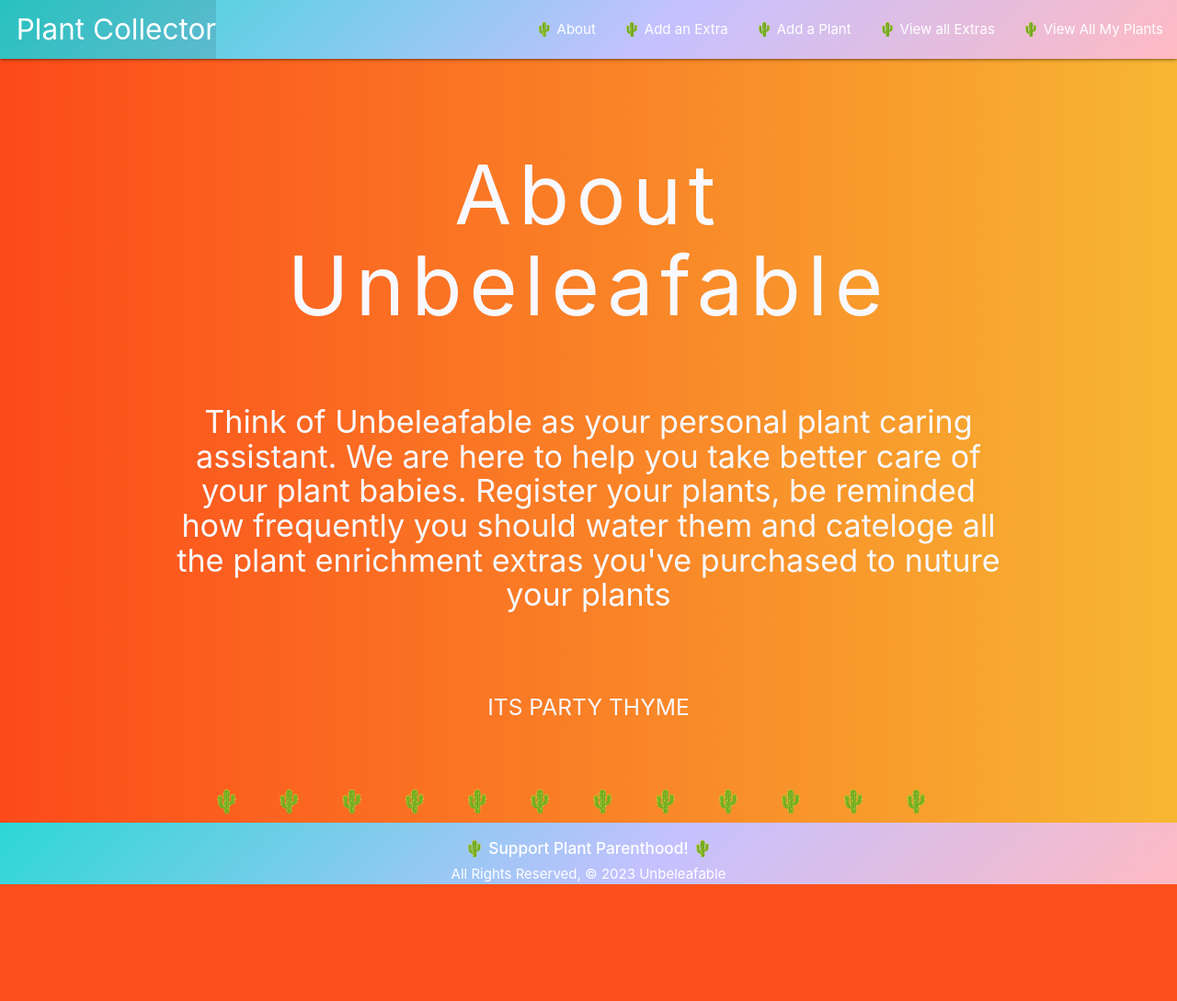
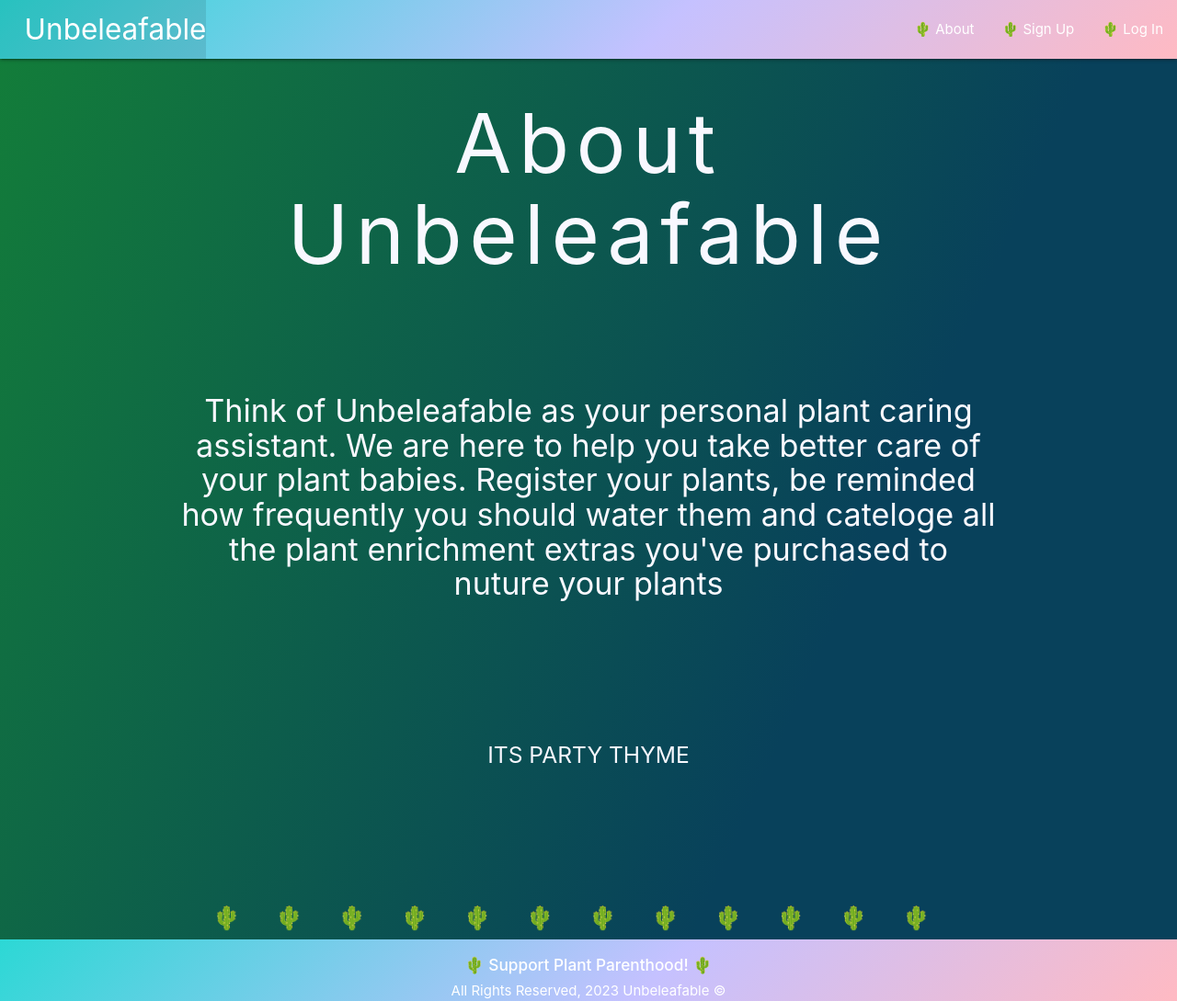
Before and after one commit to napogonowski/plant-collector, a Django app: page /about/ in a window 1280 px wide. Shown: the whole page at 92% size. Before the commit the page ends 962 px from the top, so only its background shows below. Run offline with Django 4.2, Linux system fonts and the light colour scheme.

Commit message:
signup/in/out, auth added, styling updated

```diff
--- a/main_app/models.py
+++ b/main_app/models.py
@@ -1,5 +1,6 @@
 from django.db import models
 from django.urls import reverse
+from django.contrib.auth.models import User
 from datetime import date, timedelta
 
 FEEDS = (
@@ -42,6 +43,7 @@ class Plant(models.Model):
     )
     height = models.IntegerField('Height (cm)')
     extras = models.ManyToManyField(Extra)
+    user = models.ForeignKey(User, on_delete=models.CASCADE)
 
     def __str__(self):
         return f'{self.givenName} ({self.id})'
--- a/main_app/static/css/style.css
+++ b/main_app/static/css/style.css
@@ -2,14 +2,17 @@ body {
     display: flex;
     min-height: 100vh;
     flex-direction: column;
-    background: linear-gradient(to right, rgb(252, 74, 26), rgb(247, 183, 51));
+    /* background: linear-gradient(to right, rgb(252, 74, 26), rgb(247, 183, 51)); */
+    /* background: linear-gradient(112.1deg, rgb(32, 38, 57) 11.4%, rgb(63, 76, 119) 70.2%); */
+    /* background: linear-gradient(to top, #c79081 0%, #dfa579 100%); */
+    background: linear-gradient(114.3deg, rgb(19, 126, 57) 0.2%, rgb(8, 65, 91) 68.5%);
 }
-h1, label, nav, input, .about-content {
+h1, label, nav, input, .about-content, h4, li, .helptext, .card-title, p, th, td, h3{
     color: #f8f8ff;
 }
 h1{
     font-size: 6rem;
-    padding: 3.7rem;
+    padding: 3 rem;
     letter-spacing: 0.5rem;
 }
 .title{
@@ -21,30 +24,39 @@ h1{
 .about-content{
     text-align: center;
 }
+.mission{
+    padding: 4px;
+    margin-top: 8rem;
+}
 .party-thyme{
-    margin-top: 6rem;
+    margin-top: 10rem;
 }
 .catus{
     letter-spacing: 2.5rem;
-    margin-top: 5rem;
+    margin-top: 10rem;
 }
 a{
-    color: black;
+    color: white ;
 }
 
 label{
     font-size: 2rem;
-    text-decoration-line: underline;
-    text-decoration-thickness: 3px;
+    font-weight: bold;
+    padding: 3px;
+    /* text-decoration-line: underline; */
+    /* text-decoration-thickness: 1px; */
     margin-bottom: 1rem;
+
 }
 input[type="submit"] {
-    font-size: 2.5rem;
+    font-size: 2.3 rem;
     /* margin-top: 1rem; */
 }
 
 input[type="text"], textarea, input[type='number']{
     background: rgba(123, 115, 115, 0.2) !important;
+    /* border: 1px solid  rgba(255, 255, 255, 0.2); !important
+    margin-top: 2rem; !important; */
 
 }
 
--- a/main_app/templates/about.html
+++ b/main_app/templates/about.html
@@ -4,7 +4,7 @@
 <div class="about-content">
     <h1>About Unbeleafable</h1>
         <div>
-            <h4>Think of Unbeleafable as your personal plant caring assistant.  We are here to help you take better care of your plant babies. Register your plants, be reminded how frequently you should water them and cateloge all the plant enrichment extras you've purchased to nuture your plants </h4>
+            <h4 class="mission">Think of Unbeleafable as your personal plant caring assistant.  We are here to help you take better care of your plant babies. Register your plants, be reminded how frequently you should water them and cateloge all the plant enrichment extras you've purchased to nuture your plants </h4>
         </div>
         <div>
             <h5 class="party-thyme">ITS PARTY THYME</h5>
--- a/main_app/templates/base.html
+++ b/main_app/templates/base.html
@@ -15,14 +15,20 @@
         <nav>
         <div class="nav-wrapper">
             <ul>
-                <li><a href="{% url 'home' %}" class="left brand-logo">&nbsp;&nbsp;Plant Collector</a></li>
+                <li><a href="{% url 'home' %}" class="left brand-logo">&nbsp;&nbsp; Unbeleafable</a></li>
             </ul>
             <ul class="right">
                 <li class="nav-el"><a href="{% url 'about' %}">🌵 About</a></li>
-                <li class="nav-el"><a href="{% url 'extras_create' %}">🌵 Add an Extra</a></li>
-                <li class="nav-el"><a href="{% url 'plants_create' %}">🌵 Add a Plant</a></li>
-                <li class="nav-el"><a href="{% url 'extras_index' %}">🌵 View all Extras</a></li>
-                <li class="nav-el"><a href="{% url 'index' %}">🌵 View All My Plants</a></li>
+                {% if user.is_authenticated %}
+                    <li class="nav-el"><a href="{% url 'extras_create' %}">🌵 Add an Extra</a></li>
+                    <li class="nav-el"><a href="{% url 'plants_create' %}">🌵 Add a Plant</a></li>
+                    <li class="nav-el"><a href="{% url 'extras_index' %}">🌵 View all Extras</a></li>
+                    <li class="nav-el"><a href="{% url 'index' %}">🌵 View All My Plants</a></li>
+                    <li class="nav-el"><a href="{% url 'logout' %}">🌵 Log Out</a></li>
+                {% else %}
+                    <li class="nav-el"><a href="{% url 'signup' %}">🌵 Sign Up</a></li>
+                    <li class="nav-el"><a href="{% url 'login' %}">🌵 Log In</a></li>
+                {% endif %}
             </ul>
         </div>
         </nav>
@@ -34,7 +40,7 @@
     <footer class="page-footer">
         <div class="container">
             <div><h6><strong>🌵 Support Plant Parenthood! 🌵</strong></h6></div>
-            <div>All Rights Reserved, &copy; 2023 Unbeleafable</div>
+            <div>All Rights Reserved,  2023 Unbeleafable &copy</div>
         </div>
     </footer>
 </body>
--- a/main_app/templates/main_app/extra_list.html
+++ b/main_app/templates/main_app/extra_list.html
@@ -8,7 +8,7 @@
         <div class="card">
             <div class="card-content">
                 <span class="card-title">{{ extra.name }}</span>
-                <p>Color: {{ extra.description }}</p>
+                <p><strong>Description:</strong> {{ extra.description }}</p>
             </div>
         </div>
     </a>
--- a/main_app/templates/plants/detail.html
+++ b/main_app/templates/plants/detail.html
@@ -6,7 +6,7 @@
     <div class="col s6">
         <div class="card">
             <div class="card-content black-text">
-                <span class="card-title">{{ plant.givenName }}</span><hr>
+                <span class="card-title">{{ plant.givenName }}</span><hr class="line">
                 <p><strong>Plant Type:</strong> {{ plant.plantName }} </p>
                 <p><strong>Description:</strong> {{ plant.description|linebreaks }}</p>
                 <p><strong>Current Pot Size:</strong> {{ plant.potSize }} </p>
@@ -33,7 +33,7 @@
         {% endif %}
         <table class="striped ">
             <thead>
-            <tr><th>Date</th><th>Feed Type:</th></tr>
+            <tr><th>Date:</th><th>Feed Type:</th></tr>
             </thead>
             <tbody>
             {% for feeding in plant.feeding_set.all %}
@@ -47,7 +47,7 @@
     </div>
     <!-- New Markup Above -->
 </div>
-<hr>
+<hr class="page-break">
 <div class="row">
     <div class="col s6">
         <h3><span class="white-text">{{ plant.givenName }}'s</span> Extras</h3>
--- a/main_app/templates/plants/index.html
+++ b/main_app/templates/plants/index.html
@@ -4,7 +4,7 @@
 <h1 class="white-text"  >Plant List</h1>
 
 {% for plant in plants %}
-    <div class="card green darken-4">
+    <div class="card">
         <a href="{% url 'detail' plant.id %}">
             <div class="card-content text-white">
                 <span class="card-title">{{ plant.givenName }}</span><br>
--- a/main_app/urls.py
+++ b/main_app/urls.py
@@ -17,4 +17,5 @@ urlpatterns = [
     path('extras/create/', views.ExtraCreate.as_view(), name='extras_create'),
     path('extras/<int:pk>/update/', views.ExtraUpdate.as_view(), name='extras_update'),
     path('extras/<int:pk>/delete/', views.ExtraDelete.as_view(), name='extras_delete'),
+    path('accounts/signup/', views.signup, name='signup')
 ]
--- a/main_app/views.py
+++ b/main_app/views.py
@@ -1,6 +1,10 @@
 from django.shortcuts import render, redirect
 from django.views.generic.edit import CreateView, UpdateView, DeleteView
 from django.views.generic import ListView, DetailView
+from django.contrib.auth import login
+from django.contrib.auth.forms import UserCreationForm
+from django.contrib.auth.decorators import login_required
+from django.contrib.auth.mixins import LoginRequiredMixin
 from .models import Plant, Extra
 from .forms import FeedingForm
 
@@ -14,13 +18,15 @@ def about(request):
     return render(request, 'about.html')
 
 
+@login_required
 def plants_index(request):
-    plants = Plant.objects.all()
+    plants = Plant.objects.filter(user=request.user)
     return render(request, 'plants/index.html', {
         'plants': plants
     })
 
 
+@login_required
 def plants_detail(request, plant_id):
     plant = Plant.objects.get(id=plant_id)
     # create list of extras id the plant does have
@@ -34,21 +40,26 @@ def plants_detail(request, plant_id):
     })
 
 
-class PlantCreate(CreateView):
+class PlantCreate(LoginRequiredMixin, CreateView):
     model = Plant
     fields = ['givenName', 'plantName', 'description', 'potSize', 'height']
 
+    def form_valid(self, form):
+        form.instance.user = self.request.user
+        return super().form_valid(form)
 
-class PlantUpdate(UpdateView):
+
+class PlantUpdate(LoginRequiredMixin, UpdateView):
     model = Plant
     fields = '__all__'
 
 
-class PlantDelete(DeleteView):
+class PlantDelete(LoginRequiredMixin, DeleteView):
     model = Plant
     success_url = '/plants'
 
 
+@login_required
 def add_feeding(request, plant_id):
     print("Roads ?")
     form = FeedingForm(request.POST)
@@ -61,38 +72,54 @@ def add_feeding(request, plant_id):
     print(form.errors)
     return redirect('detail', plant_id=plant_id)
 
-# request post . date
-# get exisiting string, spit on dash - reverse - put it back together
 
-
-class ExtraList(ListView):
+class ExtraList(LoginRequiredMixin, ListView):
     model = Extra
 
 
-class ExtraDetail(DetailView):
+class ExtraDetail(LoginRequiredMixin, DetailView):
     model = Extra
 
 
-class ExtraCreate(CreateView):
+class ExtraCreate(LoginRequiredMixin, CreateView):
     model = Extra
     fields = '__all__'
 
 
-class ExtraUpdate(UpdateView):
+class ExtraUpdate(LoginRequiredMixin, UpdateView):
     model = Extra
     fields = ['name', 'description']
 
 
-class ExtraDelete(DeleteView):
+class ExtraDelete(LoginRequiredMixin, DeleteView):
     model = Extra
     success_url = '/extras'
 
 
+@login_required
 def assoc_extra(request, plant_id, extra_id):
     Plant.objects.get(id=plant_id).extras.add(extra_id)
     return redirect('detail', plant_id=plant_id)
 
 
+@login_required
 def disassoc_extra(request, plant_id, extra_id):
     Plant.objects.get(id=plant_id).extras.remove(extra_id)
     return redirect('detail', plant_id=plant_id)
+
+
+def signup(request):
+    error_message = ''
+    form = UserCreationForm(request.POST)
+    if request.method == "POST":
+        if form.is_valid():
+            user = form.save()
+            login(request, user)
+            return redirect('index')
+        else:
+            error_message = 'Invalid sign up - please try again'
+    context = {
+        'form': form,
+        'error_message': error_message
+    }
+    return render(request, 'registration/signup.html', context)
--- a/plantcollector/settings.py
+++ b/plantcollector/settings.py
@@ -118,6 +118,9 @@ USE_TZ = True
 
 STATIC_URL = 'static/'
 
+LOGIN_REDIRECT_URL = '/plants'
+LOGOUT_REDIRECT_URL = '/'
+
 # Default primary key field type
 # https://docs.djangoproject.com/en/4.2/ref/settings/#default-auto-field
 
--- a/plantcollector/urls.py
+++ b/plantcollector/urls.py
@@ -20,4 +20,5 @@ from django.urls import path, include
 urlpatterns = [
     path('admin/', admin.site.urls),
     path('', include('main_app.urls')),
+    path('accounts/', include('django.contrib.auth.urls'))
 ]
```
Also changed, not shown: other parts of main_app/static/css/style.css (+35 -5 lines), main_app/templates/registration/login.html (added, +16 -0 lines), main_app/templates/registration/signup.html (added, +16 -0 lines), main_app/migrations/0007_plant_user_alter_plant_givenname_alter_plant_height_and_more.py (added).
